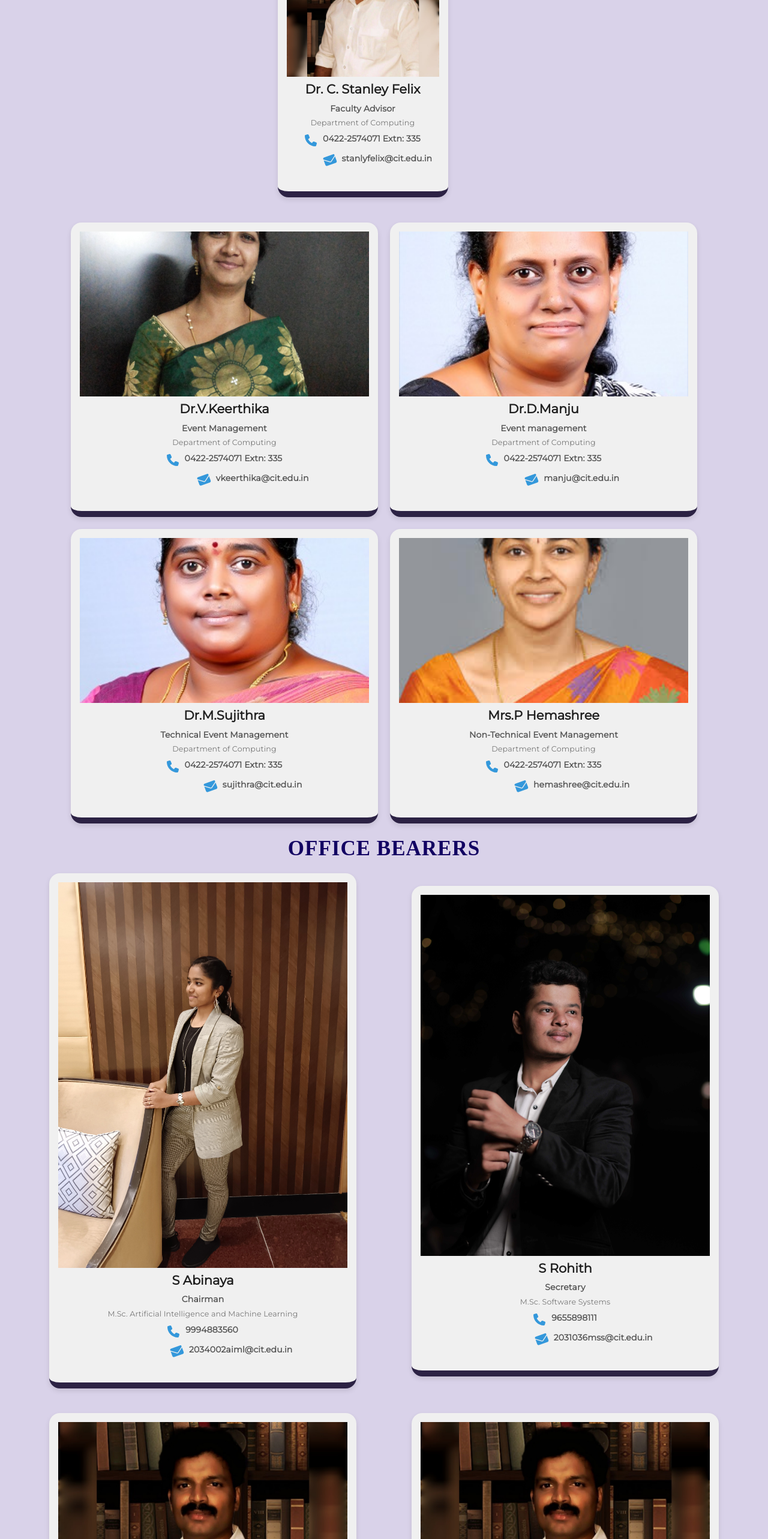
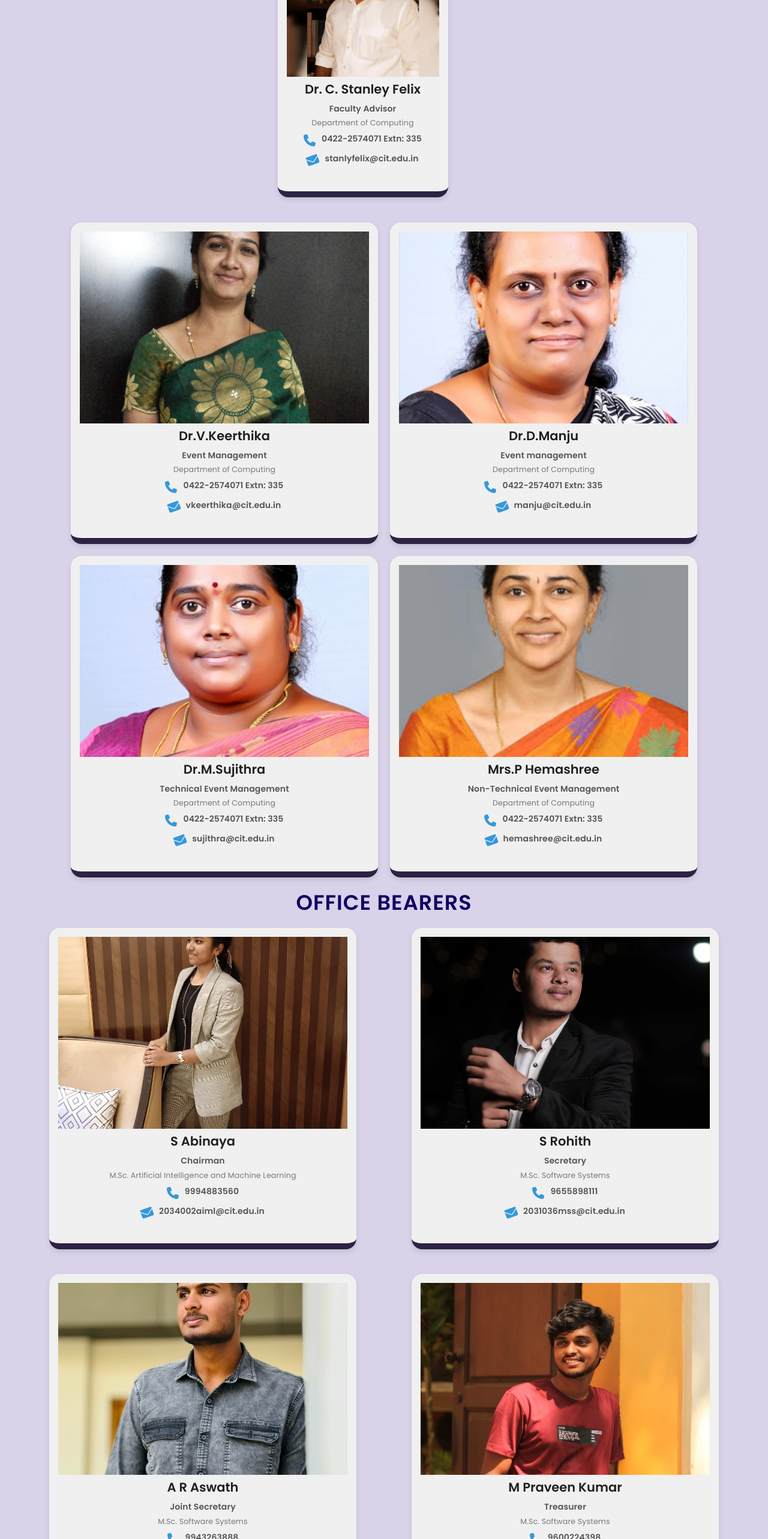
Before and after one commit to janumathigp/melinia-2024, a React (Create React App) app: page /board in a window 1280 px wide. Shown: the part 234-2800 px from the top of the page at 60% size. Built offline with nearby package versions, Linux system fonts and the light colour scheme.

Commit message:
font issue and alignment issue

```diff
--- a/src/Components/Board/Board.js
+++ b/src/Components/Board/Board.js
@@ -13,7 +13,7 @@ import { FontAwesomeIcon } from '@fortawesome/react-fontawesome';
 import { faEnvelope,faPhone } from '@fortawesome/free-solid-svg-icons';
 import '@fontsource/poppins'; // Import Poppins font
 import '@fontsource/montserrat'; // Import Montserrat font
-import { styled } from "@mui/system";
+import { display, styled } from "@mui/system";
 import rohith from '../../Assets/crew/rohith.jpg';
 import abhinaya from  "../../Assets/crew/abjinaya.jpg";
 import susmaMondal from "../../Assets/crew/susmaMondal.jpg";
@@ -189,30 +189,30 @@ class Board extends React.Component
             height="fit-content"
             image={stanleysImage}
           />
-          <CardContent sx={{ padding: '0px', paddingTop: '7px' }}>
+          <CardContent sx={{ padding: '0px', paddingTop: '7px',fontFamily:'"Raleway", serif !important' }}>
             <Typography gutterBottom variant="h5" component="div" sx={{ fontFamily: 'Montserrat, sans-serif', fontWeight: 'bold', fontSize: '1.5rem' }}>
-              Dr. C. Stanley Felix
+              <span style={{fontFamily:'"Raleway", serif !important' }}>Dr. C. Stanley Felix</span>
             </Typography>
             <Typography variant="body1" display="block" gutterBottom sx={{ fontFamily: 'Montserrat, sans-serif', fontWeight: 'bolder', color: '#555', fontSize: '1rem' }}>
-              Faculty Advisor
+              <span style={{fontFamily:'"Raleway", serif !important' }}>Faculty Advisor</span>
             </Typography>
             <Typography variant="body2" color="text.secondary" sx={{ fontFamily: 'Montserrat, sans-serif', color: '#777', fontSize: '0.9rem' }}>
-              Department of Computing
+            <span style={{fontFamily:'"Raleway", serif !important' }}>Department of Computing</span>
             </Typography>
           </CardContent>
           <CardContent sx={{ padding: '0px', paddingTop: '7px' }}>
             <div style={{ cursor:'pointer',display: 'flex', flexDirection: 'row', justifyContent: 'center', alignItems: 'center', gap: '10px' }}>
               <FontAwesomeIcon icon={faPhone} style={{ fontSize: '20px', color: '#3498db' }} />
               <Typography variant="body1" display="block" gutterBottom onClick={() => window.location.href=`tel:${'0422-2574071 Extn: 335'}`} sx={{ fontFamily: 'Montserrat, sans-serif', fontWeight: 'bolder', color: '#555', fontSize: '1rem' }}>
-                0422-2574071 Extn: 335
+              <span style={{fontFamily:'"Raleway", serif !important' }}>0422-2574071 Extn: 335</span>
               </Typography>
             </div>
           </CardContent>
-          <CardContent sx={{ padding: '0px', paddingTop: '7px' }}>
+          <CardContent sx={{ padding: '0px', paddingTop: '7px'}}>
             <div style={{ cursor:'pointer',display: 'flex', flexDirection: 'row', justifyContent: 'center', alignItems: 'center', gap: '10px' }}>
-              <FontAwesomeIcon icon={faEnvelope} style={{ fontSize: '20px', color: '#3498db' }} />
+              <FontAwesomeIcon icon={faEnvelope} style={{ fontSize: '20px', color: '#3498db', marginLeft:'0%' }} />
               <Typography variant="body1" display="block" onClick={() => window.location.href=`mailto:${'stanlyfelix@cit.edu.in'}`} gutterBottom sx={{ fontFamily: 'Montserrat, sans-serif', fontWeight: 'bolder', color: '#555', fontSize: '1rem' }}>
-                stanlyfelix@cit.edu.in
+              <span style={{fontFamily:'"Raleway", serif !important' }}>stanlyfelix@cit.edu.in</span>
               </Typography>
             </div>
           </CardContent>
@@ -257,10 +257,10 @@ class Board extends React.Component
               <CardMedia
             component="img"
             alt={data.name}
-            // height="fit-content"
+            height="320px"
             image={data.image}
-           sx={{height:'275px',
 
+           sx={{
            '@media (max-width: 600px)': {
             height:"fit-content"
           },
@@ -269,13 +269,13 @@ class Board extends React.Component
           />
           <CardContent sx={{ padding: '0px', paddingTop: '7px' }}>
             <Typography gutterBottom variant="h5" component="div" sx={{ fontFamily: 'Montserrat, sans-serif', fontWeight: 'bold', fontSize: '1.5rem' }}>
-            {data.name}
+            <span style={{fontFamily:'"Raleway", serif !important' }}>{data.name}</span>
             </Typography>
             <Typography variant="body1" display="block" gutterBottom sx={{ fontFamily: 'Montserrat, sans-serif', fontWeight: 'bolder', color: '#555', fontSize: '1rem' }}>
-              {data.role}
+              <span style={{fontFamily:'"Raleway", serif !important' }}>{data.role}</span>
             </Typography>
             <Typography variant="body2" color="text.secondary" sx={{ fontFamily: 'Montserrat, sans-serif', color: '#777', fontSize: '0.9rem' }}>
-                {data.department}
+                <span style={{fontFamily:'"Raleway", serif !important' }}>{data.department}</span>
             </Typography>
           </CardContent>
           <CardContent sx={{ padding: '0px', paddingTop: '7px' }}>
@@ -284,17 +284,17 @@ class Board extends React.Component
               <Typography variant="body1" display="block" gutterBottom sx={{ fontFamily: 'Montserrat, sans-serif', fontWeight: 'bolder', color: '#555', fontSize: '1rem' }}
               onClick={() => window.location.href=`tel:${data.phone}`}
               >
-                {data.phone}
+                <span style={{fontFamily:'"Raleway", serif !important' }}>{data.phone}</span>
               </Typography>
             </div>
           </CardContent>
           <CardContent sx={{ padding: '0px', paddingTop: '7px' }}>
             <div style={{ cursor:'pointer',display: 'flex', flexDirection: 'row', justifyContent: 'center', alignItems: 'center', gap: '10px' }}>
-              <FontAwesomeIcon icon={faEnvelope} style={{ fontSize: '20px', color: '#3498db' }} />
+              <FontAwesomeIcon icon={faEnvelope} style={{ fontSize: '20px', color: '#3498db',marginLeft:'0%' }} />
               <Typography variant="body1" display="block" gutterBottom sx={{ fontFamily: 'Montserrat, sans-serif', fontWeight: 'bolder', color: '#555', fontSize: '1rem' }}
               onClick={() => window.location.href=`mailto:${data.email}`}
               >
-                {data.email}
+                <span style={{fontFamily:'"Raleway", serif !important' }}>{data.email}</span>
               </Typography>
             </div>
           </CardContent>
@@ -308,8 +308,10 @@ class Board extends React.Component
 
 <div>
       {/* Use the StyledTypography component */}
-      <StyledTypography variant="h4" gutterBottom>
+      <StyledTypography variant="h4" gutterBottom >
+        <span style={{fontFamily:'"Raleway", serif !important'}}>
         Office Bearers
+        </span>
       </StyledTypography>
     </div>
 
@@ -349,34 +351,34 @@ class Board extends React.Component
               {/* ... (Card content for new row) */}
               <CardMedia
             component="img"
-            alt="Stanley"
-            height="fit-content"
+            alt="Image"
+            height="320px"
             image={data.image}
           />
           <CardContent sx={{ padding: '0px', paddingTop: '7px' }}>
             <Typography gutterBottom variant="h5" component="div" sx={{ fontFamily: 'Montserrat, sans-serif', fontWeight: 'bold', fontSize: '1.5rem' }}>
-              {data.name}
+            <span style={{fontFamily:'"Raleway", serif !important' }}>{data.name}</span>
             </Typography>
             <Typography variant="body1" display="block" gutterBottom sx={{ fontFamily: 'Montserrat, sans-serif', fontWeight: 'bolder', color: '#555', fontSize: '1rem' }}>
-              {data.role}
+              <span style={{fontFamily:'"Raleway", serif !important' }}>{data.role}</span>
             </Typography>
             <Typography variant="body2" color="text.secondary" sx={{ fontFamily: 'Montserrat, sans-serif', color: '#777', fontSize: '0.9rem' }}>
-              {data.department}
+              <span style={{fontFamily:'"Raleway", serif !important' }}>{data.department}</span>
             </Typography>
           </CardContent>
           <CardContent sx={{ padding: '0px', paddingTop: '7px' }}>
             <div style={{ display: 'flex', flexDirection: 'row', justifyContent: 'center', alignItems: 'center', gap: '10px' }}>
               <FontAwesomeIcon icon={faPhone} style={{ fontSize: '20px', color: '#3498db' }} />
               <Typography variant="body1" display="block" gutterBottom sx={{ fontFamily: 'Montserrat, sans-serif', fontWeight: 'bolder', color: '#555', fontSize: '1rem' }}>
-                {data.phone}
+                <span style={{fontFamily:'"Raleway", serif !important' }}>{data.phone}</span>
               </Typography>
             </div>
           </CardContent>
           <CardContent sx={{ padding: '0px', paddingTop: '7px' }}>
             <div style={{ display: 'flex', flexDirection: 'row', justifyContent: 'center', alignItems: 'center', gap: '10px' }}>
-              <FontAwesomeIcon icon={faEnvelope} style={{ fontSize: '20px', color: '#3498db' }} />
+              <FontAwesomeIcon icon={faEnvelope} style={{ fontSize: '20px', color: '#3498db',marginLeft:'0%' }} />
               <Typography variant="body1" display="block" gutterBottom sx={{ fontFamily: 'Montserrat, sans-serif', fontWeight: 'bolder', color: '#555', fontSize: '1rem' }}>
-                {data.email}
+                <span style={{fontFamily:'"Raleway", serif !important' }}>{data.email}</span>
               </Typography>
             </div>
           </CardContent>
@@ -419,34 +421,34 @@ class Board extends React.Component
               {/* ... (Card content for new row) */}
               <CardMedia
             component="img"
-            alt="Stanley"
-            height="fit-content"
-            image={stanleysImage}
+            alt="Image"
+            height="320px"
+            image={data.image}
           />
           <CardContent sx={{ padding: '0px', paddingTop: '7px' }}>
             <Typography gutterBottom variant="h5" component="div" sx={{ fontFamily: 'Montserrat, sans-serif', fontWeight: 'bold', fontSize: '1.5rem' }}>
-              {data.name}
+            <span style={{fontFamily:'"Raleway", serif !important' }}>{data.name}</span>
             </Typography>
             <Typography variant="body1" display="block" gutterBottom sx={{ fontFamily: 'Montserrat, sans-serif', fontWeight: 'bolder', color: '#555', fontSize: '1rem' }}>
-              {data.role}
+              <span style={{fontFamily:'"Raleway", serif !important' }}>{data.role}</span>
                           </Typography>
             <Typography variant="body2" color="text.secondary" sx={{ fontFamily: 'Montserrat, sans-serif', color: '#777', fontSize: '0.9rem' }}>
-              {data.department}
+              <span style={{fontFamily:'"Raleway", serif !important' }}>{data.department}</span>
             </Typography>
           </CardContent>
           <CardContent sx={{ padding: '0px', paddingTop: '7px' }}>
             <div style={{ display: 'flex', flexDirection: 'row', justifyContent: 'center', alignItems: 'center', gap: '10px' }}>
               <FontAwesomeIcon icon={faPhone} style={{ fontSize: '20px', color: '#3498db' }} />
               <Typography variant="body1" display="block" gutterBottom sx={{ fontFamily: 'Montserrat, sans-serif', fontWeight: 'bolder', color: '#555', fontSize: '1rem' }}>
-                {data.phone}
+                <span style={{fontFamily:'"Raleway", serif !important' }}>{data.phone}</span>
               </Typography>
             </div>
           </CardContent>
           <CardContent sx={{ padding: '0px', paddingTop: '7px' }}>
             <div style={{ display: 'flex', flexDirection: 'row', justifyContent: 'center', alignItems: 'center', gap: '10px' }}>
-              <FontAwesomeIcon icon={faEnvelope} style={{ fontSize: '20px', color: '#3498db' }} />
+              <FontAwesomeIcon icon={faEnvelope} style={{ fontSize: '20px', color: '#3498db',marginLeft:'0%' }} />
               <Typography variant="body1" display="block" gutterBottom sx={{ fontFamily: 'Montserrat, sans-serif', fontWeight: 'bolder', color: '#555', fontSize: '1rem' }}>
-                {data.email}
+                <span style={{fontFamily:'"Raleway", serif !important' }}>{data.email}</span>
               </Typography>
             </div>
           </CardContent>
@@ -489,26 +491,26 @@ class Board extends React.Component
               {/* ... (Card content for new row) */}
               <CardMedia
             component="img"
-            alt="Stanley"
-            height="fit-content"
-            image={stanleysImage}
+            alt="Image"
+            height="320px"
+            image={data.image}
           />
           <CardContent sx={{ padding: '0px', paddingTop: '7px' }}>
             <Typography gutterBottom variant="h5" component="div" sx={{ fontFamily: 'Montserrat, sans-serif', fontWeight: 'bold', fontSize: '1.5rem' }}>
-              {data.name}
+              <span style={{fontFamily:'"Raleway", serif !important' }}>{data.name}</span>
             </Typography>
             <Typography variant="body1" display="block" gutterBottom sx={{ fontFamily: 'Montserrat, sans-serif', fontWeight: 'bolder', color: '#555', fontSize: '1rem' }}>
-              {data.role}
+              <span style={{fontFamily:'"Raleway", serif !important' }}>{data.role}</span>
             </Typography>
-            <Typography variant="body2" color="text.secondary" sx={{ fontFamily: 'Montserrat, sans-serif', color: '#777', fontSize: '0.9rem' }}>
+            {/* <Typography variant="body2" color="text.secondary" sx={{ fontFamily: 'Montserrat, sans-serif', color: '#777', fontSize: '0.9rem' }}>
               {data.email}
-            </Typography>
+            </Typography> */}
           </CardContent>
           <CardContent sx={{ padding: '0px', paddingTop: '7px' }}>
             <div style={{ display: 'flex', flexDirection: 'row', justifyContent: 'center', alignItems: 'center', gap: '10px' }}>
-              <FontAwesomeIcon icon={faPhone} style={{ fontSize: '20px', color: '#3498db' }} />
+              <FontAwesomeIcon icon={faPhone} style={{ fontSize: '20px', color: '#3498db',marginLeft:'0%' }} />
               <Typography variant="body1" display="block" gutterBottom sx={{ fontFamily: 'Montserrat, sans-serif', fontWeight: 'bolder', color: '#555', fontSize: '1rem' }}>
-                {data.phone}
+                <span style={{fontFamily:'"Raleway", serif !important' }}>{data.phone}</span>
               </Typography>
             </div>
           </CardContent>
@@ -516,7 +518,7 @@ class Board extends React.Component
             <div style={{ display: 'flex', flexDirection: 'row', justifyContent: 'center', alignItems: 'center', gap: '10px' }}>
               <FontAwesomeIcon icon={faEnvelope} style={{ fontSize: '20px', color: '#3498db' }} />
               <Typography variant="body1" display="block" gutterBottom sx={{ fontFamily: 'Montserrat, sans-serif', fontWeight: 'bolder', color: '#555', fontSize: '1rem' }}>
-                {data.email}
+                <span style={{fontFamily:'"Raleway", serif !important' }}>{data.email}</span>
               </Typography>
             </div>
           </CardContent>
```
